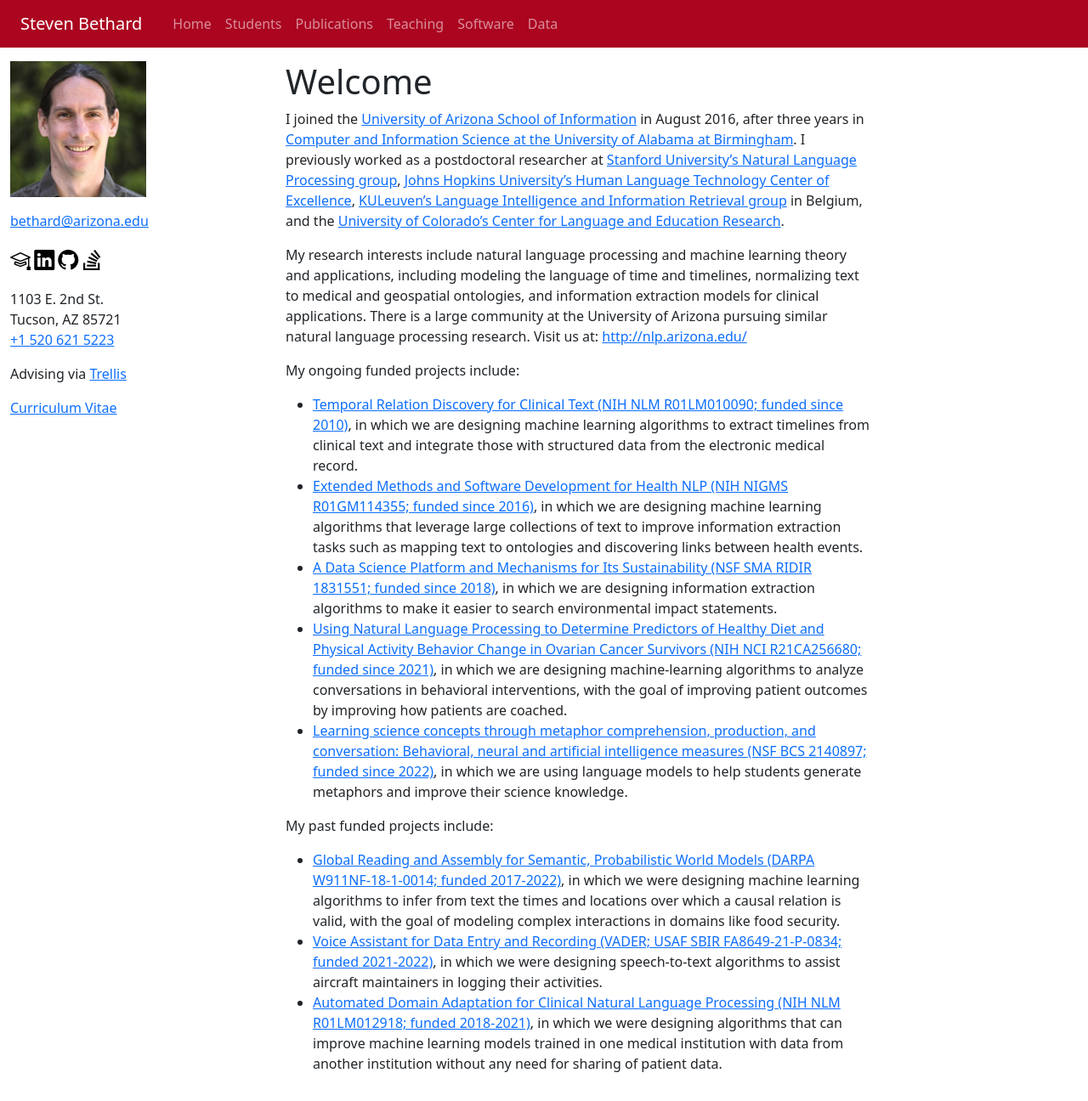
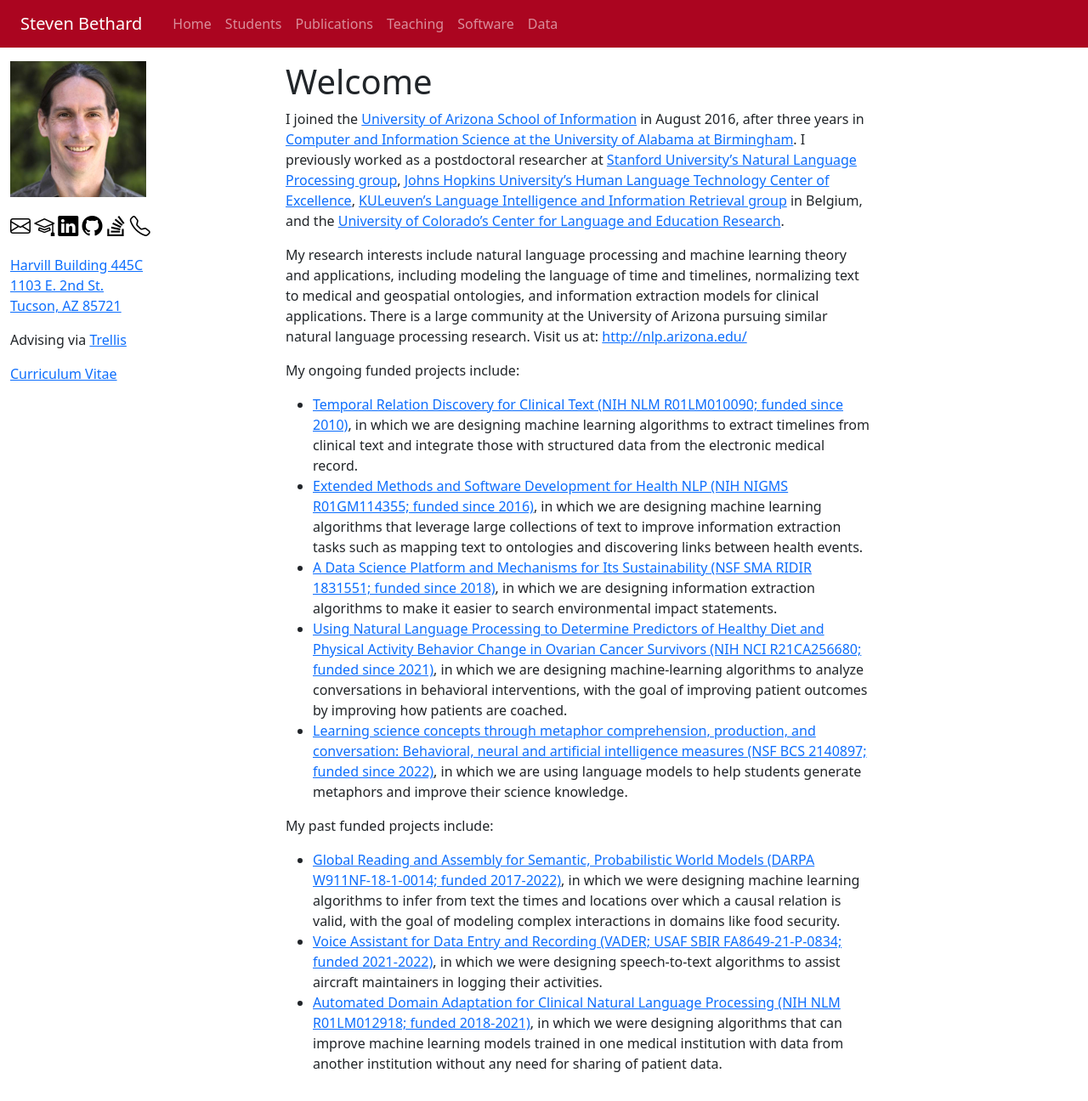
Before and after one commit to bethard/bethard.github.io, a Jekyll site: the page built from index.md, in a window 1280 px wide. Shown: the whole page at 85% size. Built offline with Jekyll 4.4.1, drawn with Linux system fonts in a browser that asks for light colours.

Commit message:
Adds map. Moves email and phone to social.

```diff
--- a/_data/author.yml
+++ b/_data/author.yml
@@ -1,8 +1,9 @@
 name: "Steven Bethard"
-email: "bethard@arizona.edu"
-address:
-  street: 1103 E. 2nd St.
-  location: Tucson, AZ 85721
+address: |
+  Harvill Building 445C<br/>
+  1103 E. 2nd St. <br/>
+  Tucson, AZ 85721
+map: https://map.arizona.edu/76
 phone: "+1 520 621 5223"
 photo: "Steven-Bethard.jpg"
 cv: bethard-curriculum-vitae.pdf
@@ -11,6 +12,9 @@ calendars:
     name: Trellis
     link: https://ua-trellis.force.com/uastudent/s/advisor-calendar?NetId=bethard
 social:
+  - name: Email
+    link: mailto:bethard@arizona.edu
+    icon: envelope
   - name: Google Scholar
     link: http://scholar.google.com/citations?user=sXM8J5EAAAAJ
     icon: mortarboard
@@ -23,3 +27,6 @@ social:
   - name: Stack Overflow
     link: https://stackoverflow.com/users/384641/
     icon: stack-overflow
+  - name: Phone
+    link: tel:+1-520-621-5223
+    icon: telephone
--- a/_layouts/default.html
+++ b/_layouts/default.html
@@ -33,9 +33,6 @@
               <p>
                 <img alt="{{site.data.author.name}}" src="{{ '/assets/images' | relative_url }}/{{site.data.author.photo}}" width="160" height="160"></img>
               </p>
-              <p>
-                <a rel="me" href="mailto:{{ site.data.author.email }}">{{ site.data.author.email }}</a><br/>
-              </p>
             </div>
             <div class="col">
               <p>
@@ -44,9 +41,7 @@
                 {% endfor -%}
               </p>
               <p>
-                {{ site.data.author.address.street }}<br/>
-                {{ site.data.author.address.location }}<br/>
-                <a rel="me" href="tel:{{ site.data.author.phone | remove: ' '  | remove: '-'}}">{{site.data.author.phone}}</a><br/>
+                <a href="{{ site.data.author.map }}">{{ site.data.author.address }}</a><br/>
               </p>
               <p>
                 {% for calendar in site.data.author.calendars %}
```
